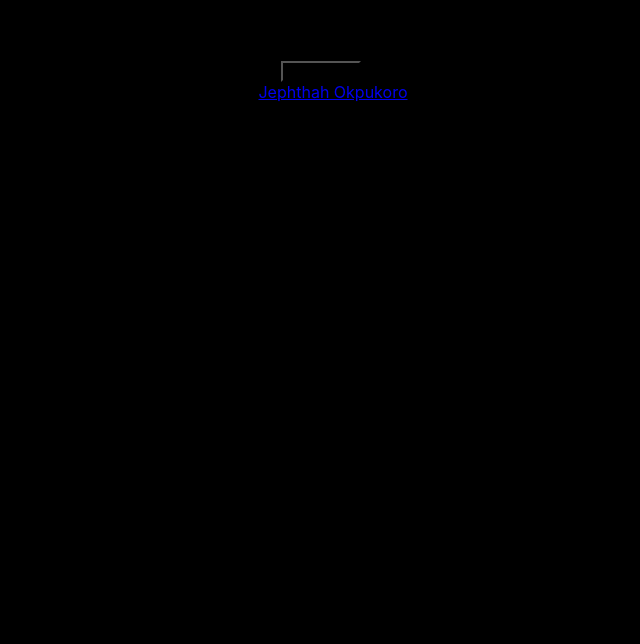
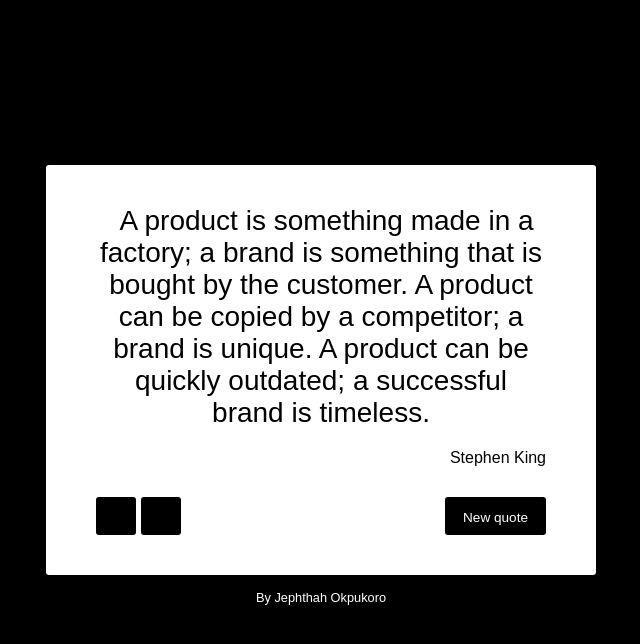
Before and after one commit to jedafe/random-quote, a React (Create React App) app: page / in a window 1280 px wide. Shown: the top 644 px of the page, without its empty margins (319-959 px from the left). Built offline with nearby package versions, Linux system fonts and the light colour scheme.

Commit message:
Update App.css

```diff
--- a/src/App.css
+++ b/src/App.css
@@ -7,32 +7,23 @@
   pointer-events: none;
 }
 
-@media (prefers-reduced-motion: no-preference) {
-  .App-logo {
-    animation: App-logo-spin infinite 20s linear;
-  }
+*{
+  margin:0;
+  padding:0;
+  list-style:none;
+  vertical-align:baseline;
 }
-
-.App-header {
-  background-color: #282c34;
-  min-height: 100vh;
-  display: flex;
-  flex-direction: column;
-  align-items: center;
-  justify-content: center;
-  font-size: calc(10px + 2vmin);
-  color: white;
-}
-
-.App-link {
-  color: #61dafb;
-}
-
-@keyframes App-logo-spin {
-  from {
-    transform: rotate(0deg);
-  }
-  to {
-    transform: rotate(360deg);
-  }
-}
+body {background-color: #00;color: #00;font-family: 'Raleway', sans-serif;font-weight: 400;display: flex;justify-content: center;align-items: center;
+height: 100vh;}
+div{position:relative;z-index:2;}
+.footer{width:450px;text-align:center;display:block;margin:15px auto 30px auto;font-size:0.8em;color:#fff;}
+.footer a{font-weight:500;text-decoration:none;color:#fff;}
+#quote-box{border-radius:3px;position:relative;width:450px;padding:40px 50px;display:table;background-color:#fff;}
+#quote-box .quote-text{text-align:center;width:450px;height:auto;clear:both;font-weight:500;font-size:1.75em;}
+#quote-box .quote-text i{font-size:1em;margin-right:0.4em;}
+#quote-box .quote-author{width:450px;height:auto;clear:both;padding-top:20px;font-size:1em;text-align:right;}
+#quote-box .buttons{width:450px;margin:auto;display:block;}
+#quote-box .buttons .button{height:38px;border:none;border-radius:3px;color:#fff;background-color:#333;outline:none;font-size:0.85em;padding:8px 18px 6px 18px;margin-top:30px;opacity:1;cursor:pointer;}
+#quote-box .buttons .button:hover{opacity:0.9;}
+#quote-box .buttons .button#tweet-quote,#quote-box .buttons .button#tumblr-quote{float:left;padding:0px;padding-top:8px;text-align:center;font-size:1.2em;margin-right:5px;height:30px;width:40px;}
+#quote-box .buttons .button#new-quote{float:right;}
```
